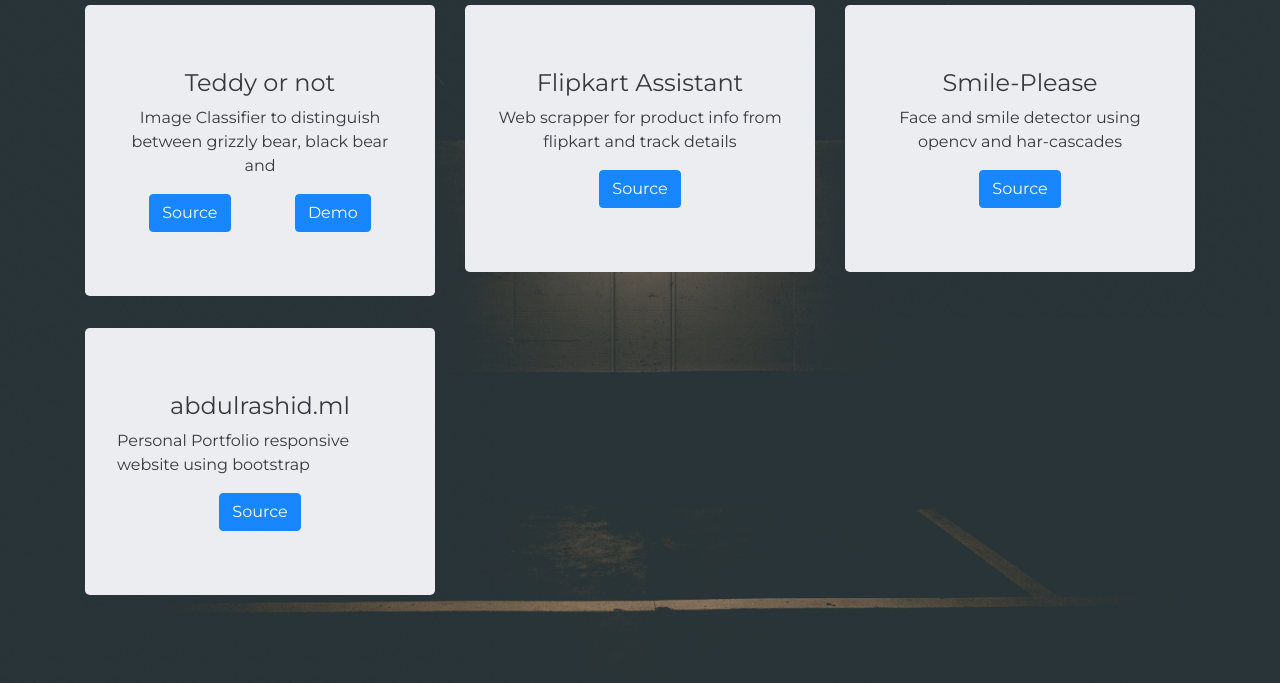
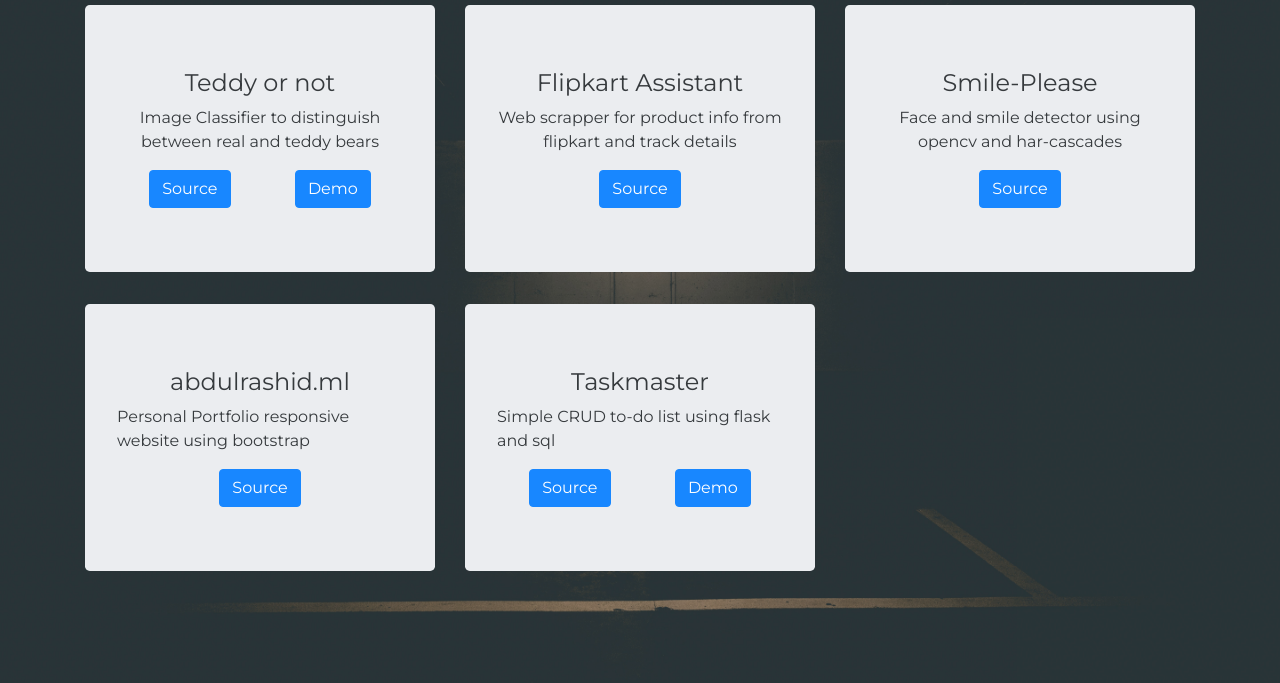
Before and after one commit to AbdulRashidReshamwala/abdulrashid.ml, a plain HTML site: page index.html in a window 1280 px wide. Shown: the part 1715-2398 px from the top of the page. Drawn offline with nearby package versions, Linux system fonts and the light colour scheme; grey boxes are pictures that could not be loaded.

Commit message:
added new project

```diff
--- a/index.html
+++ b/index.html
@@ -6,7 +6,7 @@
     <meta name="viewport" content="width=device-width, initial-scale=1.0">
     <meta http-equiv="X-UA-Compatible" content="ie=edge">
     <title>Abdul Rashid</title>
-    <link rel="shortcut icon" type="image/png" href="/laptop.png" />
+    <link rel="shortcut icon" type="image/png" href="/favicon.png" />
     <link href="https://fonts.googleapis.com/css?family=Montserrat&display=swap" rel="stylesheet">
     <link rel="stylesheet" href="https://stackpath.bootstrapcdn.com/bootstrap/4.3.1/css/bootstrap.min.css"
         integrity="sha384-ggOyR0iXCbMQv3Xipma34MD+dH/1fQ784/j6cY/iJTQUOhcWr7x9JvoRxT2MZw1T" crossorigin="anonymous">
@@ -84,7 +84,7 @@
                         <div class="jumbotron">
 
                             <h4 class="text-center">Teddy or not</h4>
-                            <p class="text-center">Image Classifier to distinguish between grizzly bear, black bear and
+                            <p class="text-center">Image Classifier to distinguish between real and teddy bears
                             </p>
                             <div class="d-flex justify-content-around"><a
                                     href="https://github.com/AbdulRashidReshamwala/teddy-or-not"
@@ -127,6 +127,19 @@
                         </div>
                     </div>
                 </div>
+                <div class="col-xs-12 col-sm-12 col-md-6 col-lg-4">
+                    <div class="project">
+                        <div class="jumbotron">
+                            <h4 class="text-center">Taskmaster</h4>
+                            <p> Simple CRUD to-do list using flask and sql</p>
+                            <div class="d-flex justify-content-around"><a
+                                    href="https://github.com/AbdulRashidReshamwala/taskmaster" class="btn btn-primary "
+                                    target="_blank">Source</a><a class="btn btn-primary"
+                                    href="https://task-master-1.herokuapp.com/" target="_blank">Demo</a>
+                            </div>
+                        </div>
+                    </div>
+                </div>
             </div>
         </div>
     </div>
@@ -158,14 +171,14 @@
 
     <script src="https://cdn.jsdelivr.net/npm/typed.js@2.0.9"></script>
     <script src="https://code.jquery.com/jquery-3.3.1.slim.min.js"
-        integrity="sha384-q8i/X+965DzO0rT7abK41JStQIAqVgRVzpbzo5smXKp4YfRvH+8abtTE1Pi6jizo"
-        crossorigin="anonymous"></script>
+        integrity="sha384-q8i/X+965DzO0rT7abK41JStQIAqVgRVzpbzo5smXKp4YfRvH+8abtTE1Pi6jizo" crossorigin="anonymous">
+    </script>
     <script src="https://cdnjs.cloudflare.com/ajax/libs/popper.js/1.14.7/umd/popper.min.js"
-        integrity="sha384-UO2eT0CpHqdSJQ6hJty5KVphtPhzWj9WO1clHTMGa3JDZwrnQq4sF86dIHNDz0W1"
-        crossorigin="anonymous"></script>
+        integrity="sha384-UO2eT0CpHqdSJQ6hJty5KVphtPhzWj9WO1clHTMGa3JDZwrnQq4sF86dIHNDz0W1" crossorigin="anonymous">
+    </script>
     <script src="https://stackpath.bootstrapcdn.com/bootstrap/4.3.1/js/bootstrap.min.js"
-        integrity="sha384-JjSmVgyd0p3pXB1rRibZUAYoIIy6OrQ6VrjIEaFf/nJGzIxFDsf4x0xIM+B07jRM"
-        crossorigin="anonymous"></script>
+        integrity="sha384-JjSmVgyd0p3pXB1rRibZUAYoIIy6OrQ6VrjIEaFf/nJGzIxFDsf4x0xIM+B07jRM" crossorigin="anonymous">
+    </script>
     <script src="/assets/js/main.js"></script>
 
 
```
